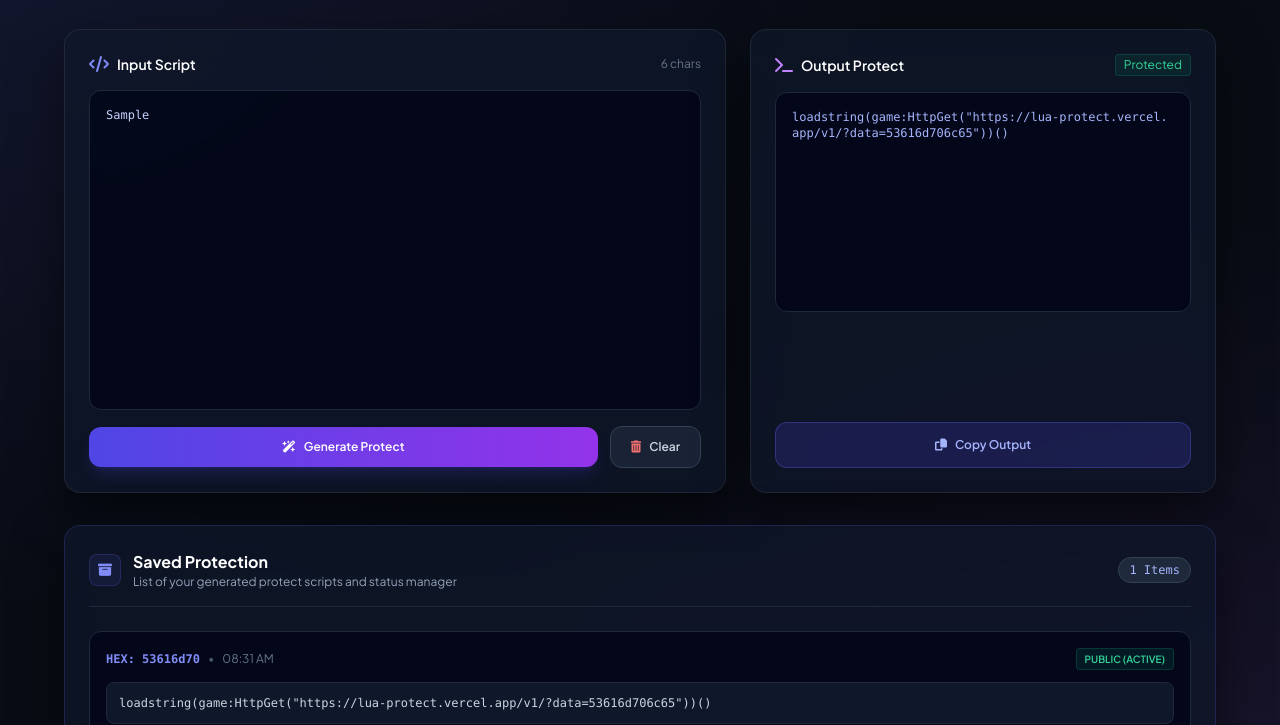
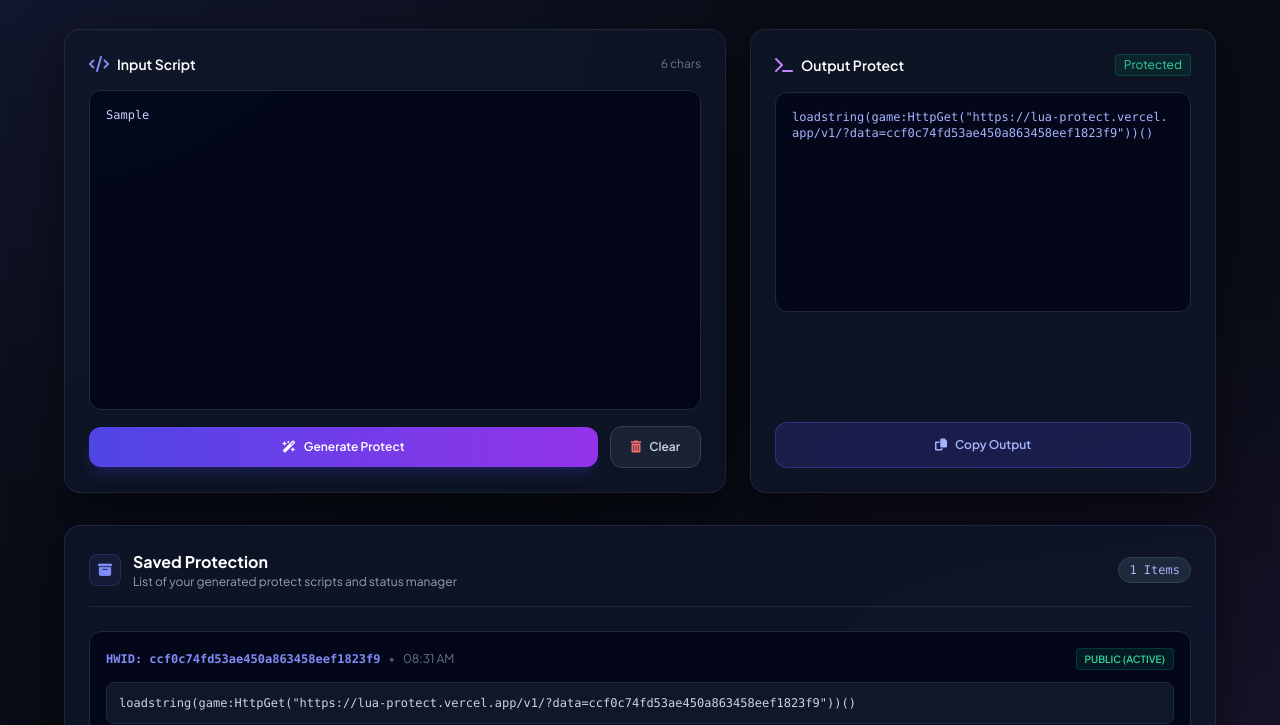
Before and after one commit to SCRIPTHUB-dev-god/LuaProtect, a plain HTML site: page lua-protect.html in a window 1280 px wide. Both pictures are taken after typing "Sample" into the empty fields and a click on the button "Generate Protect". Shown: the part 75-800 px from the top of the page. Drawn offline with nearby package versions, Linux system fonts and the light colour scheme.

Commit message:
Replace hex data generation with HWID generation

```diff
--- a/lua-protect.html
+++ b/lua-protect.html
@@ -145,8 +145,19 @@
             charCount.innerText = `${luaInput.value.length} chars`;
         });
 
-        function stringToHex(str) {
-            return Array.from(new TextEncoder().encode(str)).map(b => b.toString(16).padStart(2, '0')).join('');
+        function generateHWID() {
+            const chars = '0123456789abcdef';
+            let result = '';
+            let isDuplicate = true;
+
+            while (isDuplicate) {
+                result = '';
+                for (let i = 0; i < 32; i++) {
+                    result += chars.charAt(Math.floor(Math.random() * chars.length));
+                }
+                isDuplicate = savedProtects.some(item => item.dataId === result);
+            }
+            return result;
         }
 
         function generateLink() {
@@ -156,15 +167,15 @@
                 return;
             }
 
-            const hexData = stringToHex(code);
-            generatedResult = `loadstring(game:HttpGet("https://lua-protect.vercel.app/v1/?data=${hexData}"))()`;
+            const hwid = generateHWID();
+            generatedResult = `loadstring(game:HttpGet("https://lua-protect.vercel.app/v1/?data=${hwid}"))()`;
             outputText.innerText = generatedResult;
             outputText.classList.remove('text-slate-400');
             outputText.classList.add('text-indigo-300');
 
             const newItem = {
                 id: Date.now().toString(),
-                dataId: hexData.substring(0, 8),
+                dataId: hwid,
                 link: generatedResult,
                 status: 'public',
                 createdAt: new Date().toLocaleTimeString([], { hour: '2-digit', minute: '2-digit' })
@@ -227,7 +238,7 @@
                 card.innerHTML = `
                     <div class="flex items-center justify-between text-xs">
                         <div class="flex items-center gap-2">
-                            <span class="font-mono text-indigo-400 font-bold">HEX: ${item.dataId}</span>
+                            <span class="font-mono text-indigo-400 font-bold">HWID: ${item.dataId}</span>
                             <span class="text-slate-600">•</span>
                             <span class="text-slate-500">${item.createdAt}</span>
                         </div>
```
